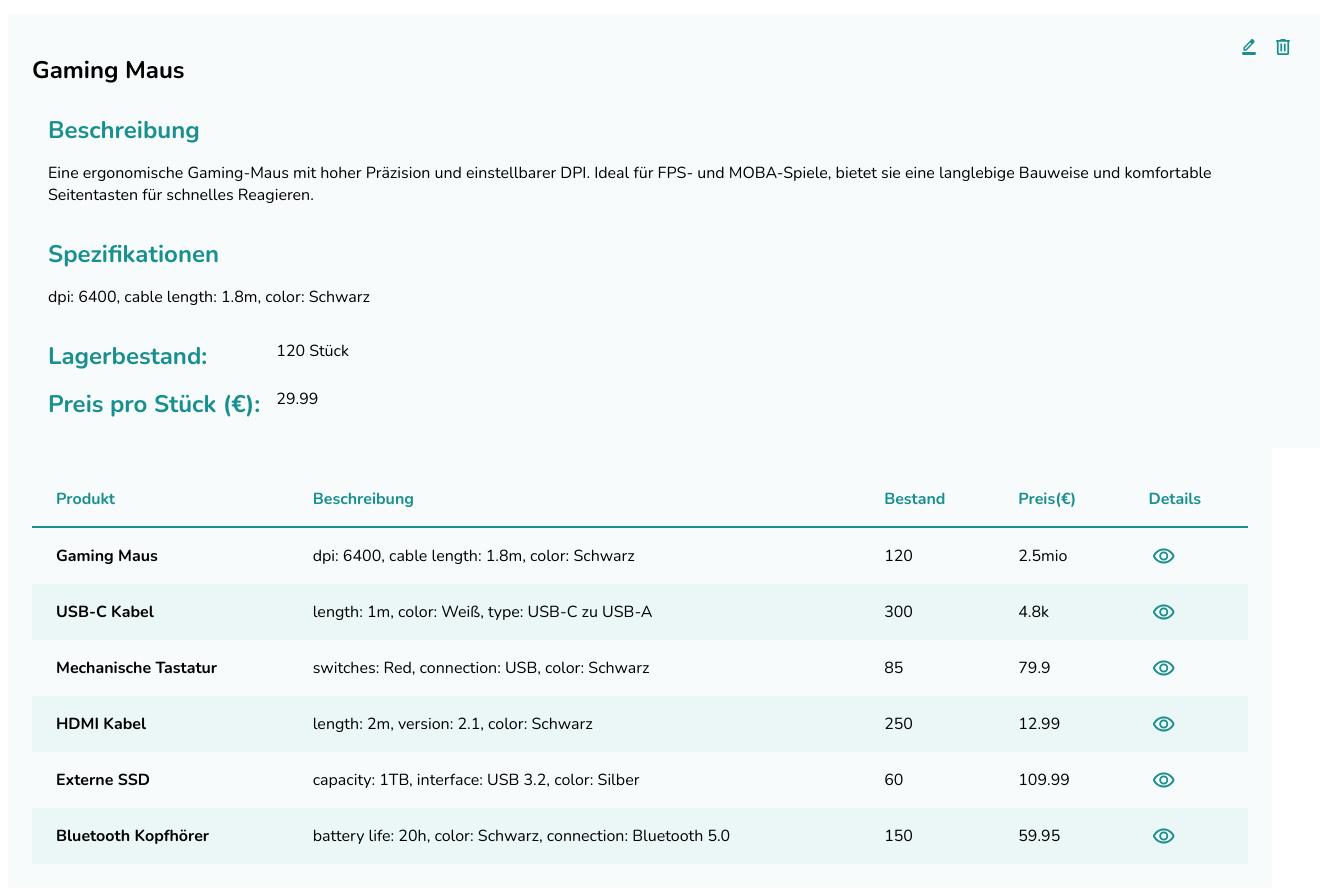
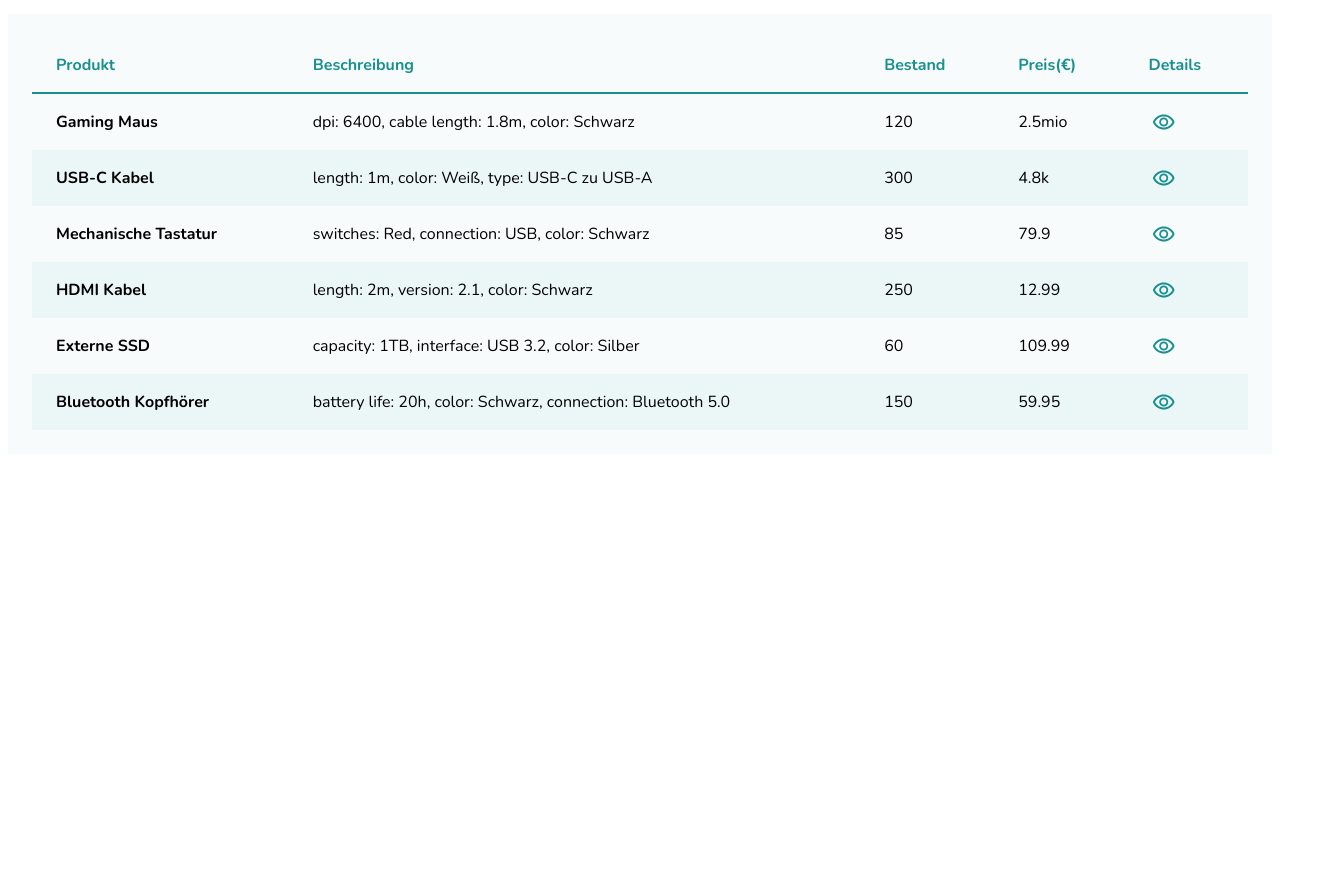
Before and after one commit to XbatzoX/productlist, an Angular app in the folder product-list/: page / in a window 1280 px wide. Shown: the part 96-992 px from the top of the page, 1320 px wide, since content can reach past the window. After the commit the page ends 800 px from the top, so only its background shows below. Built offline with nearby package versions, Linux system fonts and the light colour scheme.

Commit message:
added routerlink

```diff
--- a/product-list/src/app/app.html
+++ b/product-list/src/app/app.html
@@ -1,5 +1,3 @@
 <app-header></app-header>
-<app-product-detail></app-product-detail>
-<app-product-list></app-product-list>
 
 <router-outlet />
--- a/product-list/src/app/app.routes.ts
+++ b/product-list/src/app/app.routes.ts
@@ -1,3 +1,8 @@
 import { Routes } from '@angular/router';
+import { ProductDetail } from './shared/components/product-detail/product-detail';
+import { ProductList } from './shared/components/product-list/product-list';
 
-export const routes: Routes = [];
+export const routes: Routes = [
+    {path:'', component:ProductList},
+    {path:"detail", component: ProductDetail}
+];
--- a/product-list/src/app/app.ts
+++ b/product-list/src/app/app.ts
@@ -1,12 +1,11 @@
 import { Component, signal } from '@angular/core';
 import { RouterOutlet } from '@angular/router';
 import { Header } from './layout/header/header';
-import { ProductList } from './shared/components/product-list/product-list';
-import { ProductDetail } from './shared/components/product-detail/product-detail';
+
 
 @Component({
   selector: 'app-root',
-  imports: [RouterOutlet, Header, ProductList, ProductDetail],
+  imports: [RouterOutlet, Header],
   templateUrl: './app.html',
   styleUrl: './app.scss'
 })
--- a/product-list/src/app/shared/components/product-list/product-list.html
+++ b/product-list/src/app/shared/components/product-list/product-list.html
@@ -11,7 +11,7 @@
         </thead>
         <tbody>
             @for (item of list; track item.name; let index = $index) {
-            <tr role="link">
+            <tr [routerLink]="'detail'" role="link">
                 <td>{{item.name}}</td>
                 <td>{{item.specs}}</td>
                 <td><span class="badge ok">{{item.stock}}</span></td>
--- a/product-list/src/app/shared/components/product-list/product-list.ts
+++ b/product-list/src/app/shared/components/product-list/product-list.ts
@@ -1,8 +1,9 @@
 import { Component } from '@angular/core';
+import { RouterLink } from '@angular/router';
 
 @Component({
   selector: 'app-product-list',
-  imports: [],
+  imports: [RouterLink],
   templateUrl: './product-list.html',
   styleUrl: './product-list.scss',
 })
```
